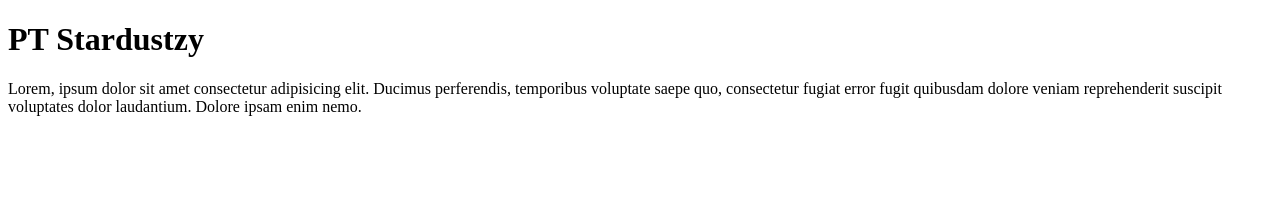
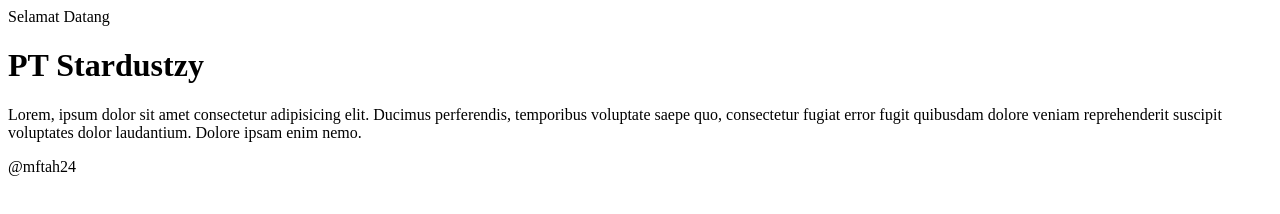
Before and after one commit to Stardustzy/belajarFullstack, a plain HTML site: page index.html in a window 1280 px wide. Drawn offline with Linux system fonts and the light colour scheme.

Commit message:
Penambahan Header dan Footer

```diff
--- a/index.html
+++ b/index.html
@@ -6,7 +6,10 @@
     <title>Latihan GIT</title>
 </head>
 <body>
+
+    <header>Selamat Datang</header>
     <h1>PT Stardustzy</h1>
     <p>Lorem, ipsum dolor sit amet consectetur adipisicing elit. Ducimus perferendis, temporibus voluptate saepe quo, consectetur fugiat error fugit quibusdam dolore veniam reprehenderit suscipit voluptates dolor laudantium. Dolore ipsam enim nemo.</p>
+    <footer>@mftah24</footer>
 </body>
 </html>
```
